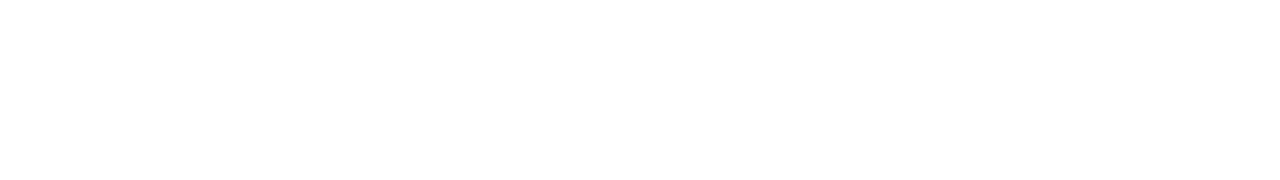
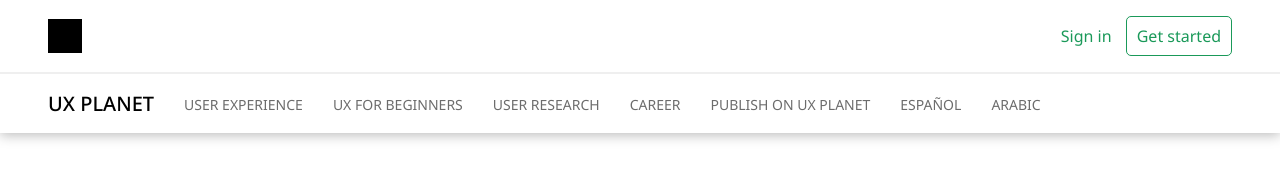
Before and after one commit to Alvapw/ux-planet, a plain HTML site: page index.html in a window 1280 px wide. Drawn offline with Linux system fonts and the light colour scheme.

Commit message:
added style for header

```diff
--- a/index.html
+++ b/index.html
@@ -1,14 +1,52 @@
 <!DOCTYPE html>
 <html lang="sv">
+
 <head>
     <meta charset="UTF-8">
     <meta http-equiv="X-UA-Compatible" content="IE=edge">
     <meta name="viewport" content="width=device-width, initial-scale=1.0">
     <title>Collab</title>
     <link rel="stylesheet" href="style.css">
+    <link
+        href="https://fonts.googleapis.com/css?family=Noto+Sans:100,100italic,200,200italic,300,300italic,regular,italic,500,500italic,600,600italic,700,700italic,800,800italic,900,900italic"
+        rel="stylesheet" />
 </head>
+
 <body>
     <!-- Här fyller ni på med kod -->
+    <header>
+        <div class="first-section">
+            <div class="black-box"></div>
+            <div class="btn-box">
+                <a class="sign-in" href="#">Sign in</a>
+                <a class="started" href="#">Get started</a>
+            </div>
+        </div>
+        <div class="second-section">
+            <ul>
+                <li>
+                    <a class="header-link active" href="#">UX Planet</a>
+                </li>
+                <li><a class="header-link" href="#">USER EXPERIENCE</a></li>
+                <li><a class="header-link" href="#">UX FOR BEGINNERS</a></li>
+                <li><a class="header-link" href="#">USER RESEARCH</a></li>
+                <li><a class="header-link" href="#">CAREER</a></li>
+                <li><a class="header-link" href="#">PUBLISH ON UX PLANET</a></li>
+                <li><a class="header-link" href="#">ESPAÑOL</a></li>
+                <li><a class="header-link" href="#">ARABIC</a></li>
+
+
+            </ul>
+
+
+
+
+        </div>
+
+
+
+    </header>
     <script src="script.js"></script>
 </body>
+
 </html>
--- a/style.scss
+++ b/style.scss
@@ -1,21 +1,138 @@
 @import 'sass/varibales';
-*,html{
+
+*,
+html {
     margin: 0;
     padding: 0;
     box-sizing: border-box;
 }
-p{
+
+body {
+    font-family: 'Noto sans';
+
+}
+
+p {
     color: $primary-color;
     line-height: 1.2;
 }
-a{
+
+a {
     text-decoration: none;
     color: $secondary-color;
 }
-img{
+
+img {
     width: 100%;
     display: block;
 }
-ul{
+
+ul {
     list-style: none;
 }
+
+header {
+    box-shadow: 0px 2px 12px rgb(185, 185, 185);
+
+    .first-section {
+        display: flex;
+        justify-content: space-between;
+        align-items: center;
+        padding: 1rem;
+        border-bottom: 2px solid #EFEFEF;
+
+        @media (min-width:700px) {
+            padding: 1rem 3rem;
+
+        }
+
+        .black-box {
+            height: 34px;
+            width: 34px;
+            background-color: black;
+            // padding-left: ;
+
+        }
+
+        .btn-box {
+
+            a {
+                display: inline-block;
+            }
+
+            .started {
+                background-color: white;
+                color: #1A9959;
+                border: 1px solid #1A9959;
+                padding: 8px 10px;
+                border-radius: 5px;
+
+            }
+
+            .sign-in {
+                background-color: white;
+                color: black;
+                border: none;
+                padding: 8px 10px;
+                border-radius: 5px;
+                color: #1A9959;
+            }
+        }
+
+
+    }
+
+    .second-section {
+        padding-top: 15px;
+        display: flex;
+        text-align: center;
+        padding-bottom: 1rem;
+
+        @media (min-width:700px) {
+            padding: 1rem 3rem;
+
+        }
+
+
+        ul {
+            display: flex;
+            align-items: center;
+            overflow-x: scroll;
+            padding-left: 1rem;
+
+            @media (min-width:700px) {
+                padding-left: 0;
+
+            }
+
+            &::-webkit-scrollbar {
+                display: none;
+            }
+
+            li {
+                flex: 0 0 auto;
+
+                .header-link {
+                    color: #6C6C6C;
+                    font-size: 14px;
+                    text-transform: uppercase;
+                    margin-right: 30px;
+                }
+
+                .active {
+                    color: black;
+                    font-weight: 500;
+                    font-size: 20px;
+                }
+            }
+        }
+
+
+
+    }
+
+
+
+
+
+}
```
Also changed, not shown: style.css, 1 other file.
